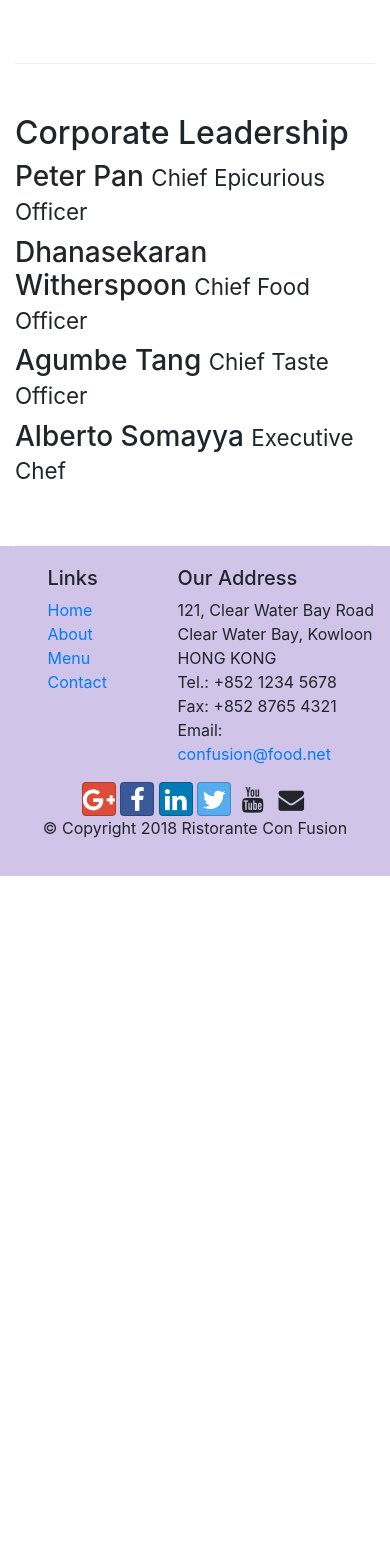
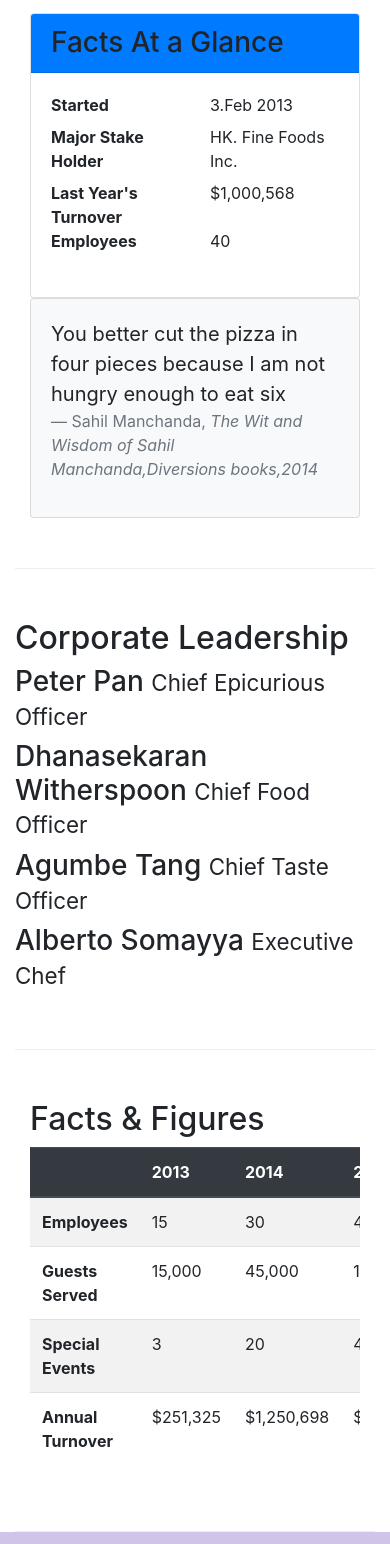
Before and after one commit to sahilmanchanda1999/FullStack-bootstrap, a website: page aboutus.html in a window 390 px wide. Shown: the part 1036-2580 px from the top of the page. Before the commit the page ends 1912 px from the top, so only its background shows below. Drawn offline with nearby package versions, Linux system fonts and the light colour scheme.

Commit message:
tables and cards

```diff
--- a/aboutus.html
+++ b/aboutus.html
@@ -75,6 +75,36 @@
                 <p>The restaurant traces its humble beginnings to <em>The Frying Pan</em>, a successful chain started by our CEO, Mr. Peter Pan, that featured for the first time the world's best cuisines in a pan.</p>
             </div>
             <div class="col col-sm">
+                <div class="card">
+                    <h3 class="card-header bg-primary text-while">
+                        Facts At a Glance
+                    </h3>
+                    <div class="card-body">
+                        <dl class="row">
+                            <dt class="col-6">
+                                Started
+                            </dt>
+                            <dd class="col-6">3.Feb 2013</dd>
+                            <dt class="col-6">Major Stake Holder</dt>
+                            <dd class="col-6">HK. Fine Foods Inc.</dd>
+                            <dt class="col-6">Last Year's Turnover</dt>
+                            <dd class="col-6">$1,000,568</dd>
+                            <dt class="col-6">Employees</dt>
+                            <dd class="col-6">40</dd>
+
+                        </dl>
+                    </div>
+                </div>
+            </div>
+            <div class="col-12">
+                <div class="card card-body bg-light">
+                    <blockquote class="blockquote">
+                        <p class="mb-0">You better cut the pizza in four pieces because I am not hungry enough to eat six</p>
+                        <footer class="blockquote-footer">Sahil Manchanda,
+                            <cite title="Source Title">The Wit and Wisdom of Sahil Manchanda,Diversions books,2014</cite>
+                        </footer>
+                    </blockquote>
+                </div>
             </div>
         </div>
 
@@ -91,6 +121,54 @@
                 <h3>Alberto Somayya <small>Executive Chef</small></h3>
                 <p class="d-none d-sm-block">Award winning three-star Michelin chef with wide International experience having worked closely with whos-who in the culinary world, he specializes in creating mouthwatering Indo-Italian fusion experiences. He says, <em>Put together the cuisines from the two craziest cultures, and you get a winning hit! Amma Mia!</em></p>
             </div>
+
+       </div>
+       <div class="row row-content">
+           <div class="col-12 col-sm-9">
+               <h2>Facts &amp; Figures</h2>
+               <div class="table-responsive">
+                   <table class="table table-striped">
+                       <thead class="thead-dark">
+                            <tr>
+                            <th>&nbsp;</th>
+                            <th>2013</th>
+                            <th>2014</th>
+                            <th>2015</th>
+                        </tr>
+                       </thead>
+                       <tbody>
+                           <tr>
+                               <th>Employees</th>
+                               <td>15</td>
+                               <td>30</td>
+                               <td>40</td>
+                           </tr>
+
+                           <tr>
+                            <th>Guests Served</th>
+                            <td>15,000</td>
+                            <td>45,000</td>
+                            <td>100,000</td>
+                        </tr>
+
+                        <tr>
+                            <th>Special Events</th>
+                            <td>3</td>
+                            <td>20</td>
+                            <td>45</td>
+                        </tr>
+
+                        <tr>
+                            <th>Annual Turnover</th>
+                            <td>$251,325</td>
+                            <td>$1,250,698</td>
+                            <td>$5,000,000</td>
+                        </tr>
+                       </tbody>
+                   </table>
+               </div>
+           </div>
+           <div class="col-12 col-sm-3"></div>
        </div>
 
     </div>
```
